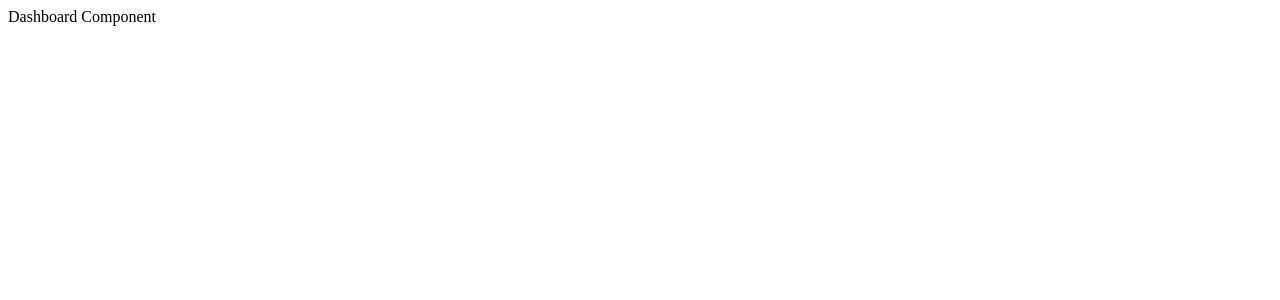
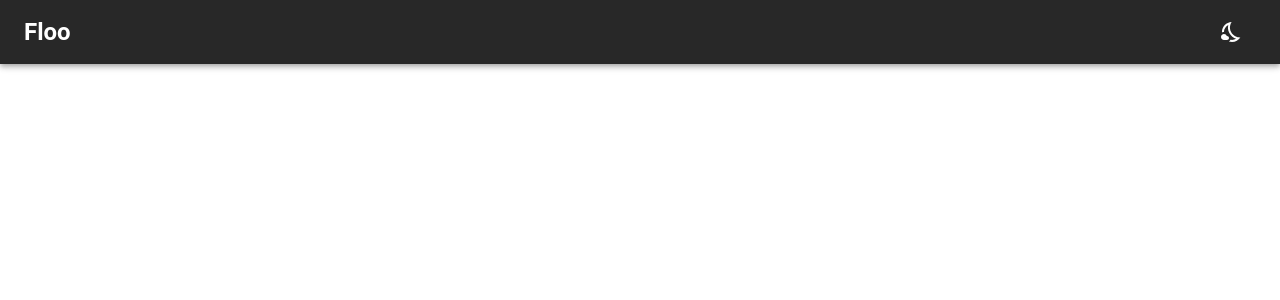
Before and after one commit to aitalshashank2/Floo, a React (Create React App) app in the folder frontend/: page / in a window 1280 px wide. Shown: the top 300 px of the page. Built offline with nearby package versions, Linux system fonts and the light colour scheme.

Commit message:
[Frontend] Implement toggle theme

```diff
--- a/frontend/src/App.js
+++ b/frontend/src/App.js
@@ -3,17 +3,23 @@ import { BrowserRouter as Router } from "react-router-dom"
 import { createMuiTheme } from "@material-ui/core/styles"
 import { ThemeProvider } from "@material-ui/core"
 
+import BaseRouter from './routes'
+import Nav from './common/Nav/NavContainer'
 import themes from "./common/themes"
-import BaseRouter from './routes'
+
+import { useSelector } from "react-redux"
 
 const App = () => {
     const theme = (theme) => createMuiTheme({
         palette: themes[theme],
     })
 
+    const currentTheme = useSelector(state => state.user.theme)
+
     return (
         <Router>
-            <ThemeProvider theme={theme('dark')}>
+            <ThemeProvider theme={theme(currentTheme)}>
+                <Nav />
                 <BaseRouter />
             </ThemeProvider>
         </Router>
--- /dev/null
+++ b/frontend/src/common/Nav/NavContainer.js
@@ -0,0 +1,39 @@
+import { useSelector, useDispatch } from 'react-redux'
+
+import NavComponent from "./components/NavComponent"
+
+import { dispatchChangeTheme } from './state/dispatchers'
+
+
+const Nav = () => {
+
+    const theme = useSelector(state => state.user.theme)
+    const dispatch = useDispatch()
+
+    const changeTheme = () => {
+
+        let newTheme
+        switch (theme) {
+            case "default":
+                newTheme = "dark"
+                break
+            case "dark":
+                newTheme = "default"
+                break
+            default:
+                newTheme = "dark"
+        }
+
+        localStorage.setItem("theme", newTheme)
+        dispatchChangeTheme(dispatch, newTheme)
+
+    }
+
+
+    return (
+        <NavComponent changeTheme={changeTheme} />
+    )
+
+}
+
+export default Nav
--- /dev/null
+++ b/frontend/src/common/Nav/components/NavComponent.js
@@ -0,0 +1,36 @@
+import {
+    AppBar,
+    IconButton,
+    Toolbar,
+    Typography
+} from "@material-ui/core"
+import { makeStyles } from "@material-ui/core/styles"
+import NightsStayOutlinedIcon from '@material-ui/icons/NightsStayOutlined'
+
+const NavComponent = (props) => {
+
+    const useStyles = makeStyles((theme) => ({
+        title: {
+            flexGrow: 1,
+            fontWeight: 700
+        }
+    }))
+
+    const classes = useStyles()
+
+    return (
+        <AppBar position="absolute">
+            <Toolbar>
+                <Typography variant="h5" className={classes.title}>
+                    Floo
+                </Typography>
+                <IconButton color="inherit" onClick={() => props.changeTheme()}>
+                    <NightsStayOutlinedIcon />
+                </IconButton>
+            </Toolbar>
+        </AppBar>
+    )
+
+}
+
+export default NavComponent
--- /dev/null
+++ b/frontend/src/common/Nav/state/dispatchers.js
@@ -0,0 +1,14 @@
+// Action Creators
+const actionChangeTheme = (theme) => {
+    return {
+        type: 'user/change_theme',
+        payload: {
+            theme: theme
+        }
+    }
+}
+
+// Action Dispatchers
+export const dispatchChangeTheme = (dispatch, theme = "dark") => {
+    dispatch(actionChangeTheme(theme))
+}
--- a/frontend/src/index.js
+++ b/frontend/src/index.js
@@ -1,6 +1,5 @@
 import React from 'react'
 import ReactDOM from 'react-dom'
-import { Route, BrowserRouter as Router } from 'react-router-dom'
 import { Provider } from 'react-redux'
 import axios from 'axios'
 
@@ -14,9 +13,7 @@ axios.defaults.withCredentials = true
 ReactDOM.render(
     <React.StrictMode>
         <Provider store={store}>
-            <Router>
-                <Route path='/' component={App} />
-            </Router>
+            <App />
         </Provider>
     </React.StrictMode>
     ,
--- a/frontend/src/store.js
+++ b/frontend/src/store.js
@@ -1,11 +1,13 @@
 import { createStore, applyMiddleware, combineReducers } from 'redux'
 import thunk from 'redux-thunk'
+
+import userReducer from './user/state/reducers'
 
 const initialState = {}
 const middleware = [thunk]
 
-let rootReducer = combineReducers({
-
+const rootReducer = combineReducers({
+    user: userReducer
 })
 
 export const store = createStore(
--- a/frontend/src/user/login/components/LoginComponent.js
+++ b/frontend/src/user/login/components/LoginComponent.js
@@ -1,12 +1,14 @@
 import { makeStyles } from '@material-ui/core/styles'
 
-import Avatar from '@material-ui/core/Avatar'
-import Hidden from '@material-ui/core/Hidden'
-import Button from '@material-ui/core/Button'
-import CssBaseline from '@material-ui/core/CssBaseline'
-import Grid from '@material-ui/core/Grid'
-import Paper from '@material-ui/core/Paper'
-import { Typography } from '@material-ui/core'
+import {
+    Avatar,
+    Hidden,
+    Button,
+    CssBaseline,
+    Grid,
+    Paper,
+    Typography
+ } from '@material-ui/core'
 
 import logo from '../../../common/assets/green-fire.png'
 import FirePlaceRoundedIcon from '@material-ui/icons/FireplaceRounded'
@@ -64,7 +66,7 @@ const LoginComponent = (props) => {
                 >
                     <img
                         src={logo}
-                        alt="Floo Image"
+                        alt="Floo Logo"
                         className={classes.image}
                     />
                 </Grid>
--- /dev/null
+++ b/frontend/src/user/state/reducers.js
@@ -0,0 +1,21 @@
+const initialState = {
+    theme: localStorage.getItem("theme") || "dark",
+}
+
+const changeTheme = (state, theme) => {
+    return {
+        ...state,
+        theme: theme
+    }
+}
+
+const reducer = (state = initialState, action) => {
+    switch(action.type){
+        case 'user/change_theme':
+            return changeTheme(state, action.payload.theme)
+        default:
+            return state
+    }
+}
+
+export default reducer
```
